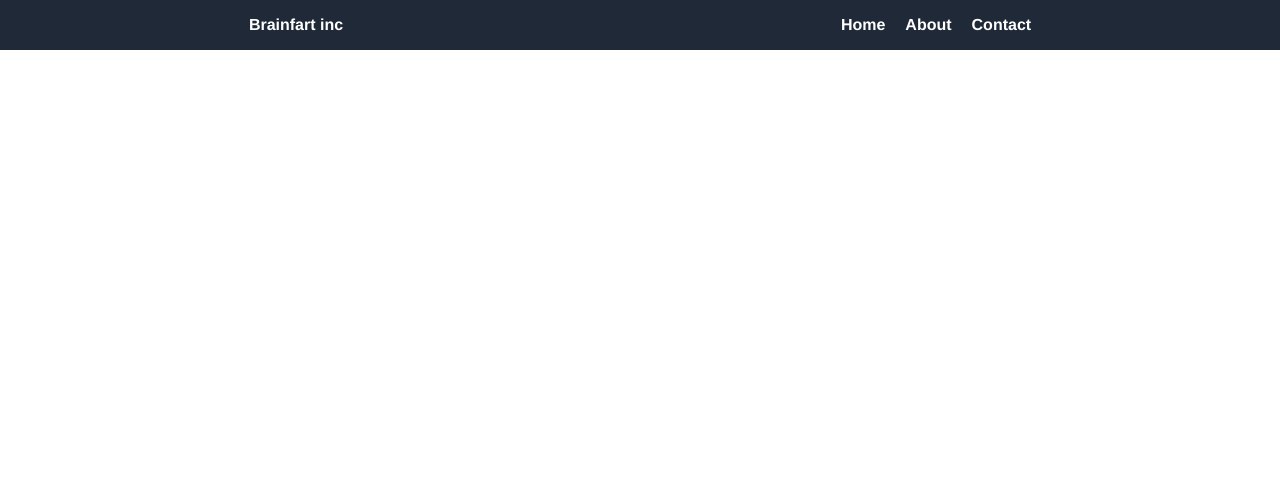
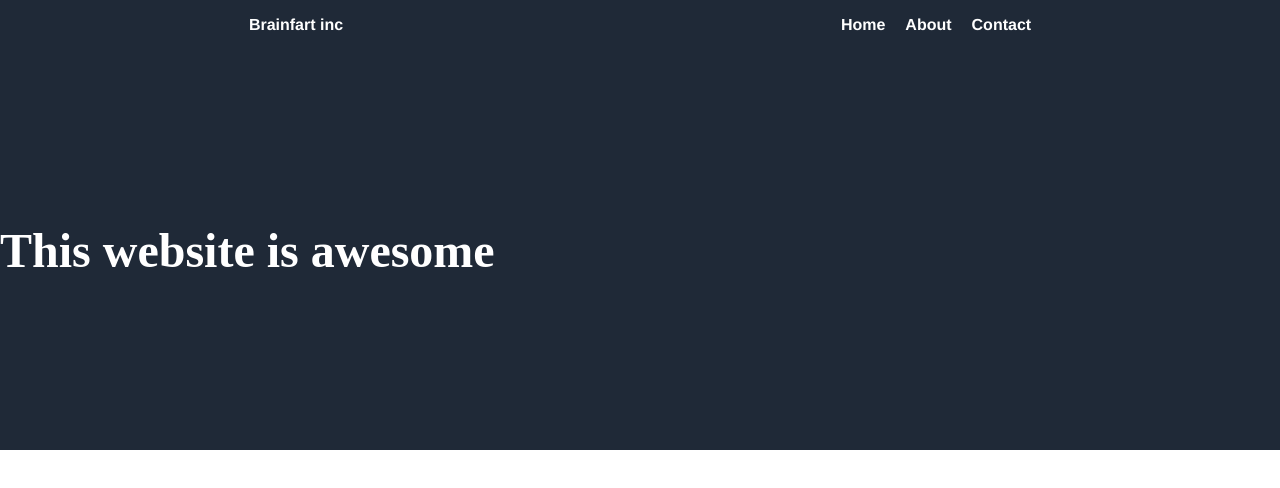
Before and after one commit to sungazing8/Odin-project-landing-page-exercise, a plain HTML site: page index.html in a window 1280 px wide. Drawn offline with Linux system fonts and the light colour scheme.

Commit message:
Add new containers for next section

```diff
--- a/index.html
+++ b/index.html
@@ -16,5 +16,14 @@
             <a href="contact.html">Contact</a>
           </nav>
       </div>
+      <div class="top-container">
+        <div class="right-container">
+
+        </div>
+        <div class="left-container">
+          <p>This website is awesome</p>
+
+        </div>
+      </div>
   </body>
 </html>
```
